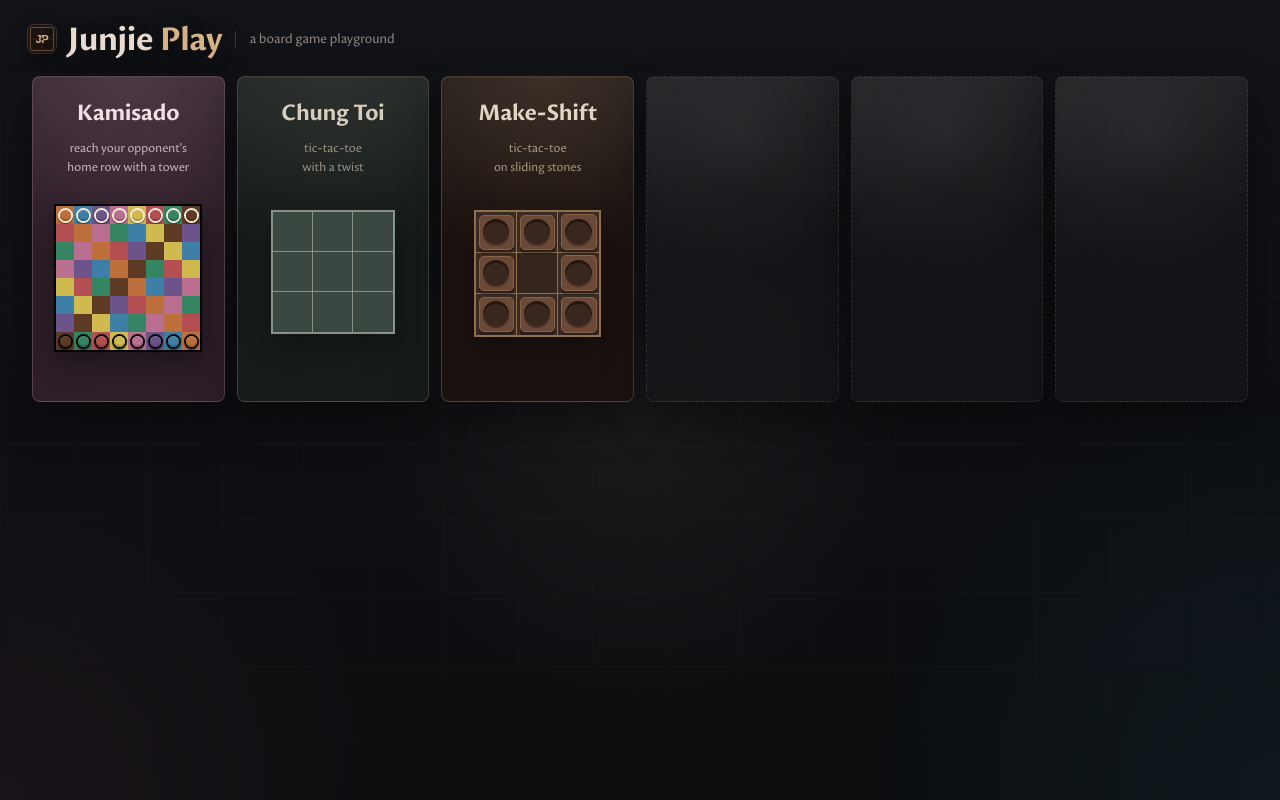
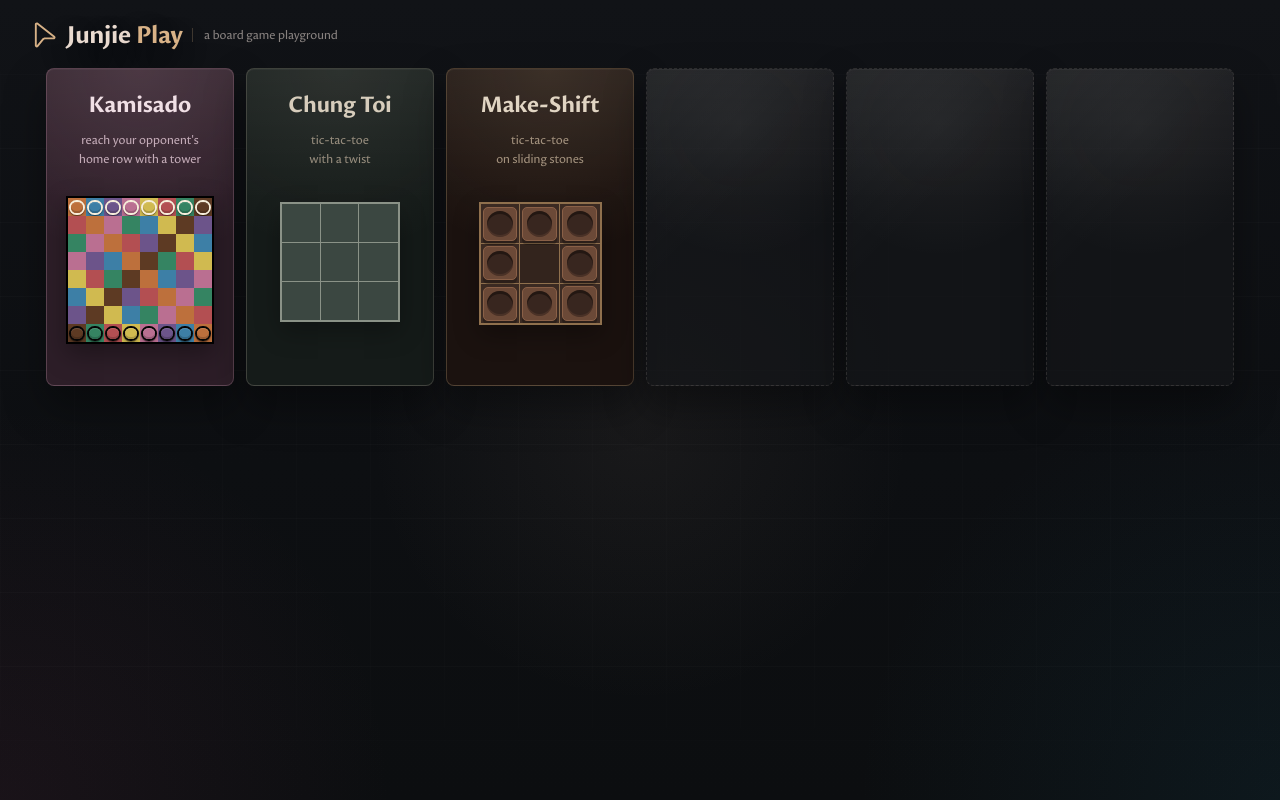
Before and after one commit to hlaspoor/junjie-play, a website built with Vite: page index.html in a window 1280 px wide. Built offline with nearby package versions, Linux system fonts and the light colour scheme.

Commit message:
Build board game homepage

```diff
--- a/index.html
+++ b/index.html
@@ -4,6 +4,7 @@
     <meta charset="UTF-8" />
     <meta name="viewport" content="width=device-width, initial-scale=1.0" />
     <meta name="description" content="Junjie Play, a board game playground" />
+    <link rel="icon" href="/logo.svg" type="image/svg+xml" />
     <link rel="stylesheet" href="/src/styles.css" />
     <title>Junjie Play</title>
   </head>
@@ -11,7 +12,7 @@
     <main class="page-shell">
       <section class="hero" aria-labelledby="page-title">
         <div class="brand-copy">
-          <img class="brand-logo" src="/make-shift-jp.svg" alt="" aria-hidden="true" />
+          <img class="brand-logo" src="/logo.svg" alt="" aria-hidden="true" />
           <h1 id="page-title"><span>Junjie</span> <span>Play</span></h1>
           <p>a board game playground</p>
         </div>
--- a/src/styles.css
+++ b/src/styles.css
@@ -26,6 +26,8 @@
   color-scheme: dark;
   color: #e8ded6;
   background: #0e1013;
+  --card-width: 188px;
+  --card-height: 318px;
   font-family: "Proza", sans-serif;
   font-synthesis: none;
   text-rendering: optimizeLegibility;
@@ -94,25 +96,21 @@ a {
   display: flex;
   align-items: center;
   justify-content: flex-start;
-  gap: 12px;
-  min-height: 38px;
+  gap: 9px;
+  min-height: 30px;
   padding-left: 28px;
   white-space: nowrap;
 }
 
 .brand-logo {
-  width: 28px;
-  height: 28px;
-  border-radius: 7px;
-  box-shadow:
-    0 10px 22px rgba(0, 0, 0, 0.34),
-    0 0 0 1px rgba(216, 178, 135, 0.24);
+  width: 30px;
+  height: 30px;
 }
 
 .hero h1 {
   margin: 0;
   color: #eadbd0;
-  font-size: clamp(22px, 2.6vw, 32px);
+  font-size: clamp(18px, 2vw, 24px);
   font-weight: 700;
   letter-spacing: 0;
   line-height: 1;
@@ -127,10 +125,10 @@ a {
 
 .hero p {
   margin: 0;
-  padding-left: 14px;
+  padding-left: 11px;
   border-left: 1px solid rgba(216, 178, 135, 0.24);
   color: rgba(222, 211, 203, 0.58);
-  font-size: clamp(11px, 1.2vw, 13px);
+  font-size: clamp(10px, 1vw, 12px);
   line-height: 1.2;
 }
 
@@ -138,9 +136,9 @@ a {
   position: relative;
   z-index: 1;
   display: grid;
-  grid-template-columns: repeat(6, minmax(150px, 1fr));
+  grid-template-columns: repeat(6, var(--card-width));
   gap: 12px;
-  width: min(1216px, 100%);
+  width: min(calc(var(--card-width) * 6 + 12px * 5), 100%);
   margin: 0 auto;
 }
 
@@ -149,7 +147,8 @@ a {
   display: flex;
   flex-direction: column;
   justify-content: space-between;
-  min-height: 326px;
+  width: var(--card-width);
+  min-height: var(--card-height);
   padding: 24px 18px 18px;
   overflow: hidden;
   border: 1px solid rgba(255, 255, 255, 0.065);
@@ -160,7 +159,6 @@ a {
     inset 0 1px 0 rgba(255, 255, 255, 0.04);
   transition:
     border-color 160ms ease,
-    transform 160ms ease,
     box-shadow 160ms ease;
 }
 
@@ -170,7 +168,6 @@ a.game-card {
 
 a.game-card:hover {
   border-color: rgba(240, 223, 229, 0.34);
-  transform: translateY(-3px);
   box-shadow:
     0 26px 54px rgba(0, 0, 0, 0.42),
     inset 0 1px 0 rgba(255, 255, 255, 0.05);
@@ -565,7 +562,8 @@ a.game-card:hover {
 
 @media (max-width: 1080px) {
   .game-row {
-    grid-template-columns: repeat(3, minmax(180px, 1fr));
+    grid-template-columns: repeat(3, var(--card-width));
+    width: min(calc(var(--card-width) * 3 + 12px * 2), 100%);
   }
 }
 
@@ -587,9 +585,8 @@ a.game-card:hover {
   }
 
   .brand-logo {
-    width: 24px;
-    height: 24px;
-    border-radius: 6px;
+    width: 30px;
+    height: 30px;
   }
 
   .hero h1 {
@@ -604,9 +601,11 @@ a.game-card:hover {
   .game-row {
     grid-template-columns: 1fr;
     max-width: 360px;
+    width: min(100%, 360px);
   }
 
   .game-card {
+    width: 100%;
     min-height: 318px;
   }
 }
```
Also changed, not shown: public/logo.svg (added).
